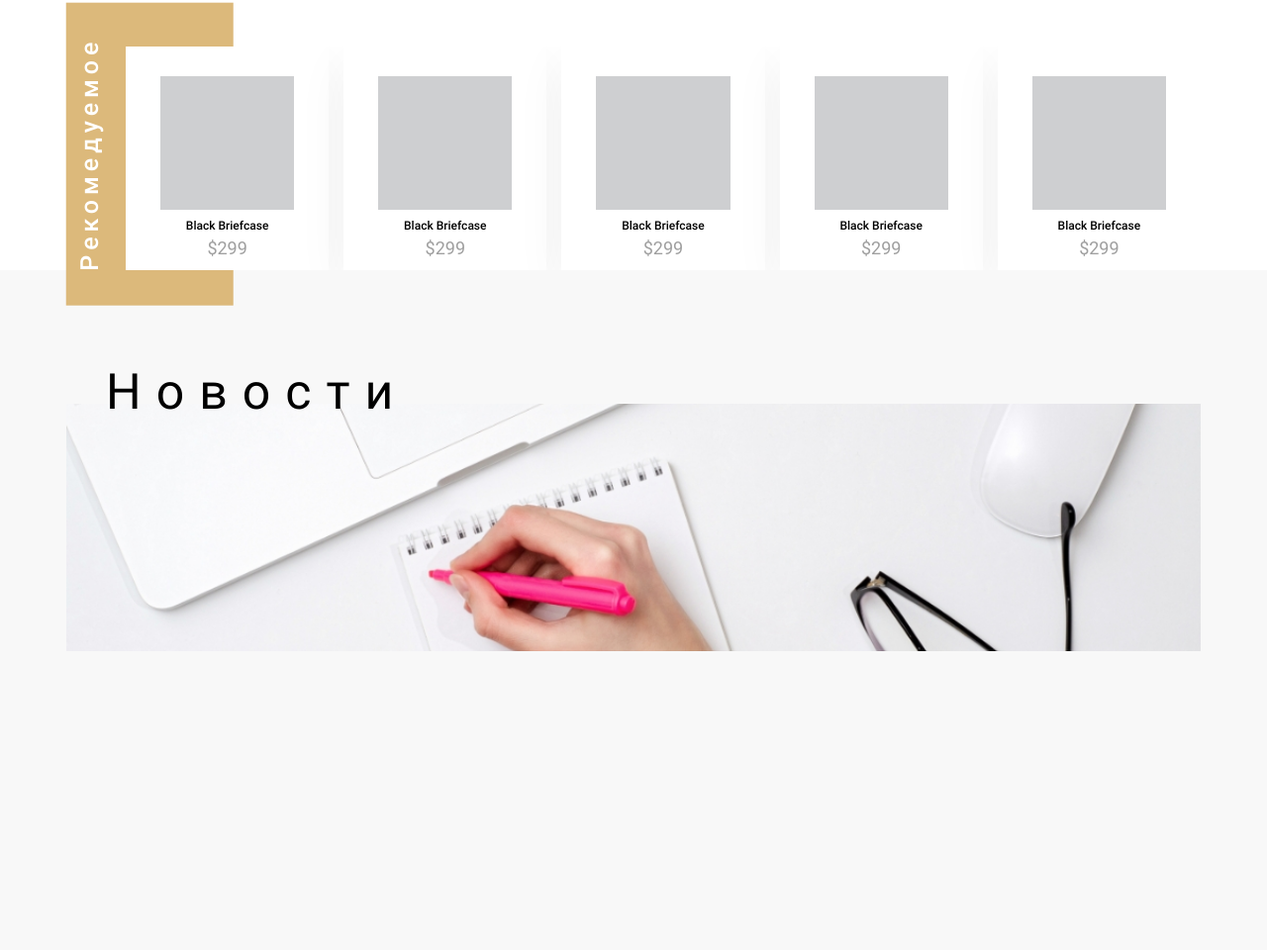
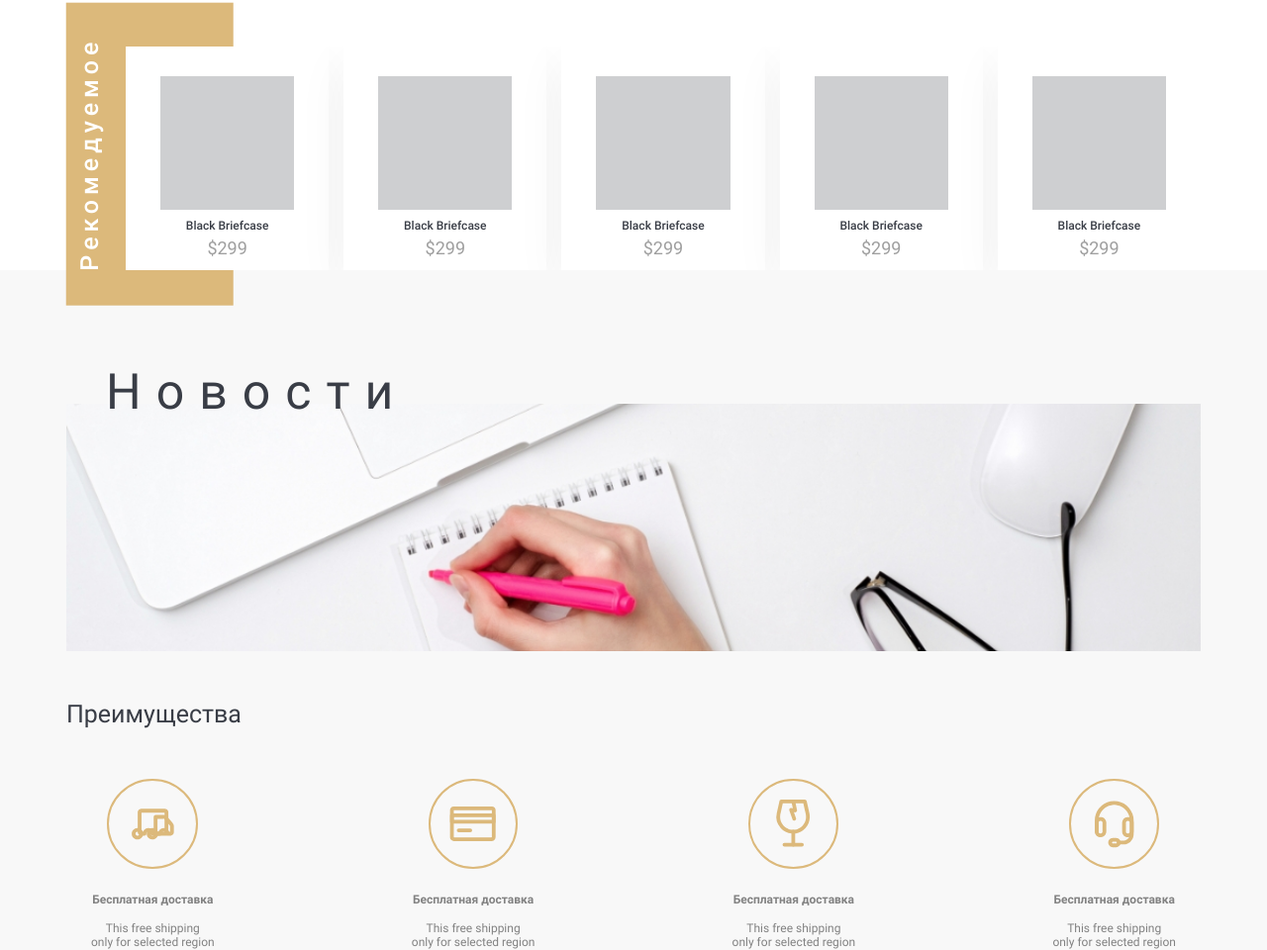
Before and after one commit to acr0matic/ori-gogo, a website: page src/index.html in a window 1280 px wide. Shown: the part 1311-2271 px from the top of the page at 99% size. Before the commit the page ends 1969 px from the top, so only its background shows below. Drawn offline with nearby package versions, Linux system fonts and the light colour scheme; files that its build step writes are made by us from their sources.

Commit message:
feat: верстка "преимущества"

```diff
--- a/src/index.html
+++ b/src/index.html
@@ -570,6 +570,59 @@
       </div>
       <!-- /.container -->
     </section>
+
+    <section id="advantages" class="section">
+      <div class="container">
+        <div class="advantages">
+          <h2 class="section__title advantages__title">Преимущества</h2>
+
+          <div class="advantages__wrapper">
+            <div class="advantages__item advantages-item">
+              <img src="img/page/main/advantages/1.svg" alt="" class="advantages-item__icon">
+              <h3 class="advantages-item__title">Бесплатная доставка</h3>
+              <p class="advantages-item__description">
+                This free shipping <br>
+                only for selected region
+              </p>
+            </div>
+            <!-- /.advantages__item advantages-item -->
+
+            <div class="advantages__item advantages-item">
+              <img src="img/page/main/advantages/2.svg" alt="" class="advantages-item__icon">
+              <h3 class="advantages-item__title">Бесплатная доставка</h3>
+              <p class="advantages-item__description">
+                This free shipping <br>
+                only for selected region
+              </p>
+            </div>
+            <!-- /.advantages__item advantages-item -->
+
+            <div class="advantages__item advantages-item">
+              <img src="img/page/main/advantages/3.svg" alt="" class="advantages-item__icon">
+              <h3 class="advantages-item__title">Бесплатная доставка</h3>
+              <p class="advantages-item__description">
+                This free shipping <br>
+                only for selected region
+              </p>
+            </div>
+            <!-- /.advantages__item advantages-item -->
+
+            <div class="advantages__item advantages-item">
+              <img src="img/page/main/advantages/4.svg" alt="" class="advantages-item__icon">
+              <h3 class="advantages-item__title">Бесплатная доставка</h3>
+              <p class="advantages-item__description">
+                This free shipping <br>
+                only for selected region
+              </p>
+            </div>
+            <!-- /.advantages__item advantages-item -->
+          </div>
+          <!-- /.advantages__wrapper -->
+        </div>
+        <!-- /.advantages -->
+      </div>
+      <!-- /.container -->
+    </section>
   </main>
 
   <!-- Подвал -->
--- a/src/scss/base/_typography.scss
+++ b/src/scss/base/_typography.scss
@@ -5,6 +5,7 @@
 body {
   font-family: Roboto, sans-serif;
   font-size: $font-size__text--small;
+  color: $color-text__black;
 }
 
 h2 {
--- a/src/scss/layout/_layout.scss
+++ b/src/scss/layout/_layout.scss
@@ -15,3 +15,4 @@
 @import "pages/main/promotion/main";
 @import "pages/main/recommended/main";
 @import "pages/main/news";
+@import "pages/main/advantages/main";
--- /dev/null
+++ b/src/scss/layout/pages/main/advantages/_advantages.scss
@@ -0,0 +1,18 @@
+#advantages {
+
+}
+
+.advantages {
+  &__title {
+    margin-bottom: 50px;
+    font-weight: $weight-Regular;
+  }
+
+  &__wrapper {
+    display: flex;
+    align-items: flex-start;
+    justify-content: space-between;
+
+    padding: 0 25px;
+  }
+}
--- /dev/null
+++ b/src/scss/layout/pages/main/advantages/_item.scss
@@ -0,0 +1,18 @@
+.advantages-item {
+  display: flex;
+  flex-direction: column;
+  align-items: center;
+
+  text-align: center;
+
+  color: #828282;
+
+  &__icon {
+    margin-bottom: 25px;
+  }
+
+  &__title {
+    margin-bottom: 15px;
+    font-size: $font-size__text--small;
+  }
+}
--- /dev/null
+++ b/src/scss/layout/pages/main/advantages/_main.scss
@@ -0,0 +1,2 @@
+@import "advantages";
+@import "item";
```
Also changed, not shown: src/img/page/main/advantages/1.svg (added), src/img/page/main/advantages/2.svg (added), src/img/page/main/advantages/3.svg (added), src/img/page/main/advantages/4.svg (added).
